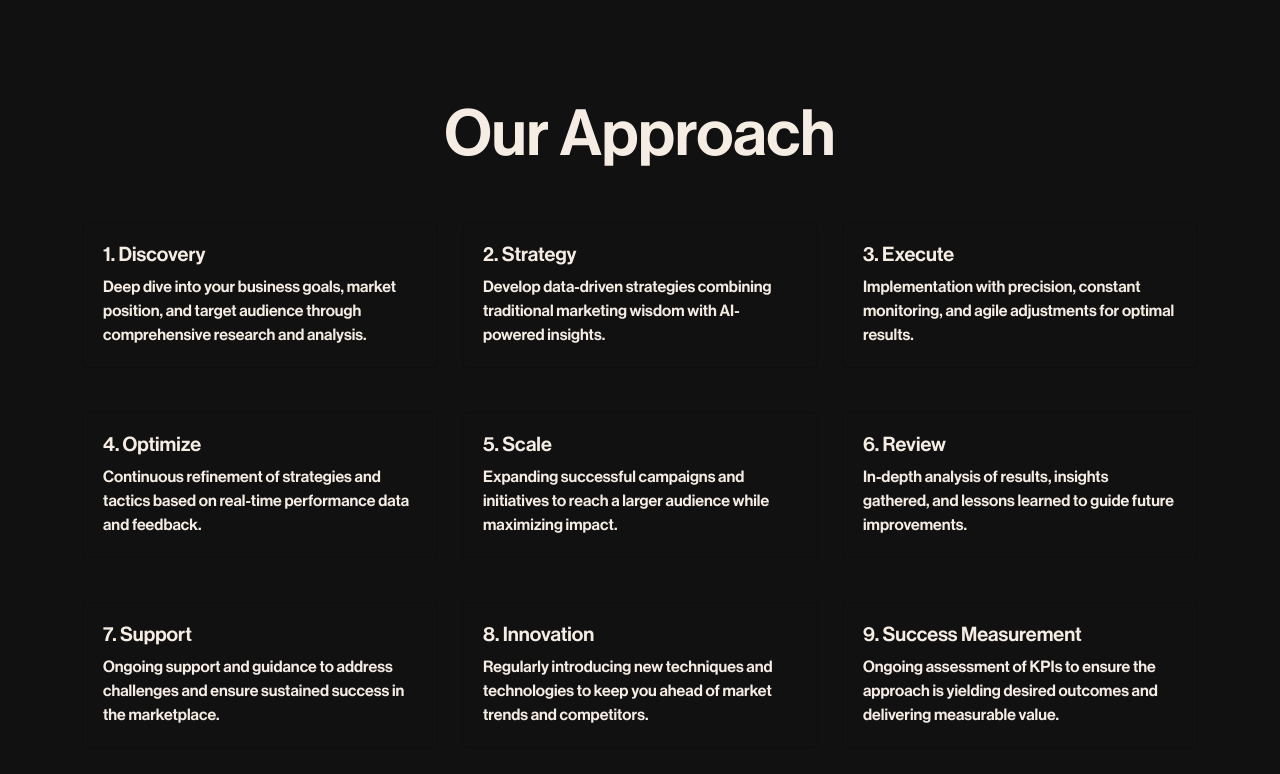
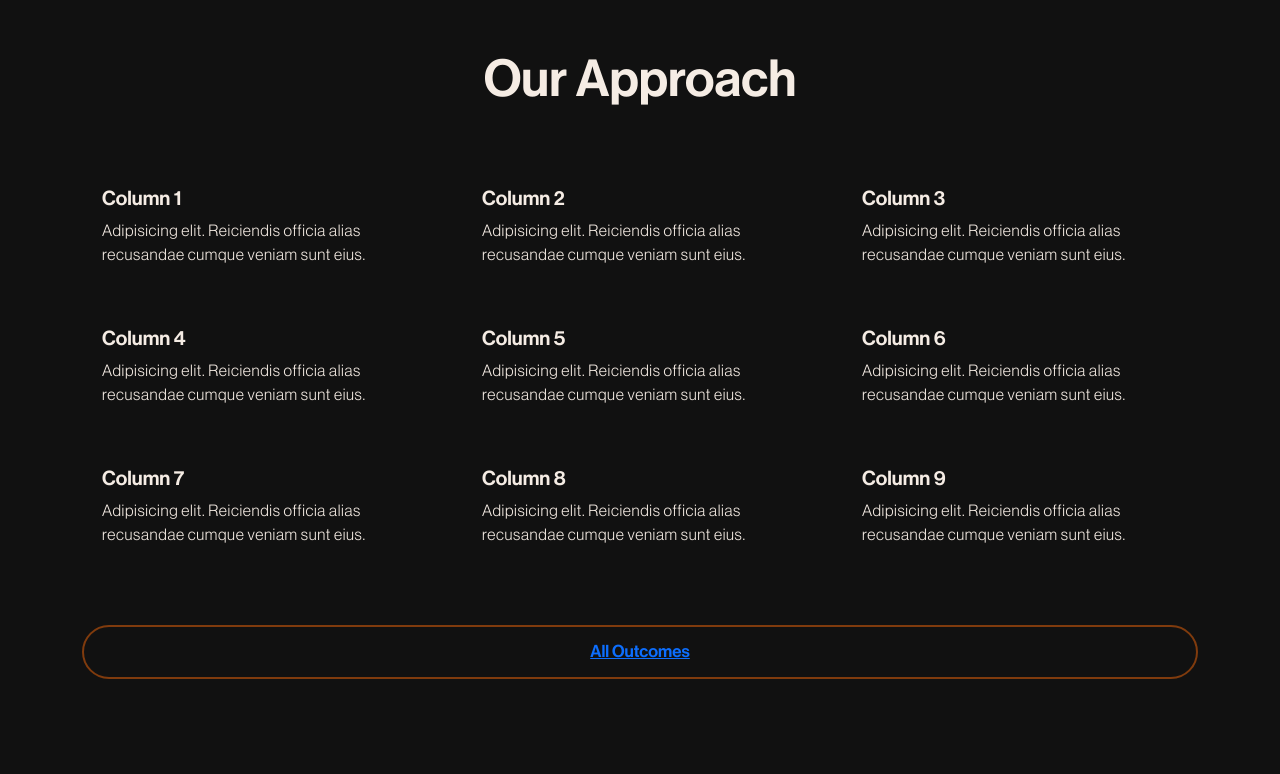
Before and after one commit to TriptiDesigns/Horizon, a website with bundled scripts: page about.html in a window 1280 px wide. Shown: the part 2726-3500 px from the top of the page. Built offline with nearby package versions, Linux system fonts and the light colour scheme.

Commit message:
about page fixed

```diff
--- a/about.css
+++ b/about.css
@@ -74,17 +74,59 @@
   transition: transform 0.2s;
   background-color: #111111;
 }
+
 .card:hover {
   transform: scale(1.05);
   box-shadow: 0 4px 8px rgba(0, 0, 0, 0.2);
 }
+
 .card-body {
   padding: 20px;
 }
+
 .card-text,
 .card-title {
   color: var(--soft-beige);
 }
+
+/* Grid Section Styles */
+
+#three-by-three-grid {
+  height: 100vh;
+  width: 100%;
+  position: relative;
+  margin-bottom: 10vw;
+}
+
+#three-by-three-grid {
+  background-color: transparent;
+}
+
+#three-by-three-grid .container .row .outcomes-head {
+  font-size: 4vw;
+  color: var(--soft-beige);
+  font-family: var(--ff-neue-medium);
+}
+
+#three-by-three-grid .card {
+  background-color: transparent;
+  border: none;
+}
+
+#three-by-three-grid .card-title {
+  color: var(--soft-beige);
+}
+
+#three-by-three-grid .card-text {
+  font-family: var(--ff-neue-light);
+  letter-spacing: 0.05vw;
+  color: var(--soft-beige);
+}
+
+#three-by-three-grid .cta {
+  margin-top: 3vw;
+}
+
 
 /* Overlay Section */
 #overlay-section {
--- a/about.html
+++ b/about.html
@@ -145,98 +145,127 @@
     </div>
 
     <!-- Our Approach Section -->
-    <div class="container my-5 py-5">
-        <h1 style="text-align: center; font-size: 5vw;" class="mb-5">Our Approach</h1>
+    <section id="three-by-three-grid">
+        <div class="container outcomes-container mt-5">
+            <div class="row outcomes-row">
+                <h2 class="outcomes-head text-center">
+                    Our Approach
+                </h2>
+
+                <div class="container my-5">
                     <div class="row">
-            <div class="col-xs-12 col-md-4 mb-4">
+                        <div class="col-xs-12 col-md-4">
                             <div class="card">
                                 <div class="card-body">
-                        <h5 class="card-title">1. Discovery</h5>
-                        <p class="card-text">Deep dive into your business goals, market position, and target audience
-                            through comprehensive research and analysis.</p>
+                                    <h5 class="card-title">Column 1</h5>
+                                    <p class="card-text">Adipisicing elit. Reiciendis officia alias recusandae cumque
+                                        veniam
+                                        sunt eius.
+                                    </p>
                                 </div>
                             </div>
                         </div>
-            <div class="col-xs-12 col-md-4 mb-4">
+                        <div class="col-xs-12 col-md-4">
                             <div class="card">
                                 <div class="card-body">
-                        <h5 class="card-title">2. Strategy</h5>
-                        <p class="card-text">Develop data-driven strategies combining traditional marketing wisdom with
-                            AI-powered insights.</p>
+                                    <h5 class="card-title">Column 2</h5>
+                                    <p class="card-text">Adipisicing elit. Reiciendis officia alias recusandae cumque
+                                        veniam
+                                        sunt eius.
+                                    </p>
                                 </div>
                             </div>
                         </div>
-            <div class="col-xs-12 col-md-4 mb-4">
+                        <div class="col-xs-12 col-md-4">
                             <div class="card">
                                 <div class="card-body">
-                        <h5 class="card-title">3. Execute</h5>
-                        <p class="card-text">Implementation with precision, constant monitoring, and agile adjustments
-                            for
-                            optimal results.</p>
-                    </div>
-                </div>
-            </div>
-            <div class="col-xs-12 col-md-4 mb-4">
-                <div class="card">
-                    <div class="card-body">
-                        <h5 class="card-title">4. Optimize</h5>
-                        <p class="card-text">Continuous refinement of strategies and tactics based on real-time
-                            performance
-                            data and feedback.</p>
-                    </div>
-                </div>
-            </div>
-            <div class="col-xs-12 col-md-4 mb-4">
-                <div class="card">
-                    <div class="card-body">
-                        <h5 class="card-title">5. Scale</h5>
-                        <p class="card-text">Expanding successful campaigns and initiatives to reach a larger audience
-                            while
-                            maximizing impact.</p>
-                    </div>
-                </div>
-            </div>
-            <div class="col-xs-12 col-md-4 mb-4">
-                <div class="card">
-                    <div class="card-body">
-                        <h5 class="card-title">6. Review</h5>
-                        <p class="card-text">In-depth analysis of results, insights gathered, and lessons learned to
-                            guide
-                            future improvements.</p>
-                    </div>
-                </div>
-            </div>
-            <div class="col-xs-12 col-md-4 mb-4">
-                <div class="card">
-                    <div class="card-body">
-                        <h5 class="card-title">7. Support</h5>
-                        <p class="card-text">Ongoing support and guidance to address challenges and ensure sustained
-                            success
-                            in the marketplace.</p>
-                    </div>
-                </div>
-            </div>
-            <div class="col-xs-12 col-md-4 mb-4">
-                <div class="card">
-                    <div class="card-body">
-                        <h5 class="card-title">8. Innovation</h5>
-                        <p class="card-text">Regularly introducing new techniques and technologies to keep you ahead of
-                            market trends and competitors.</p>
-                    </div>
-                </div>
-            </div>
-            <div class="col-xs-12 col-md-4 mb-4">
-                <div class="card">
-                    <div class="card-body">
-                        <h5 class="card-title">9. Success Measurement</h5>
-                        <p class="card-text">Ongoing assessment of KPIs to ensure the approach is yielding desired
-                            outcomes
-                            and delivering measurable value.</p>
+                                    <h5 class="card-title">Column 3</h5>
+                                    <p class="card-text">Adipisicing elit. Reiciendis officia alias recusandae cumque
+                                        veniam
+                                        sunt eius.
+                                    </p>
                                 </div>
                             </div>
                         </div>
                     </div>
+                    <div class="row">
+                        <div class="col-xs-12 col-md-4">
+                            <div class="card">
+                                <div class="card-body">
+                                    <h5 class="card-title">Column 4</h5>
+                                    <p class="card-text">Adipisicing elit. Reiciendis officia alias recusandae cumque
+                                        veniam
+                                        sunt eius.
+                                    </p>
                                 </div>
+                            </div>
+                        </div>
+                        <div class="col-xs-12 col-md-4">
+                            <div class="card">
+                                <div class="card-body">
+                                    <h5 class="card-title">Column 5</h5>
+                                    <p class="card-text">Adipisicing elit. Reiciendis officia alias recusandae cumque
+                                        veniam
+                                        sunt eius.
+                                    </p>
+                                </div>
+                            </div>
+                        </div>
+                        <div class="col-xs-12 col-md-4">
+                            <div class="card">
+                                <div class="card-body">
+                                    <h5 class="card-title">Column 6</h5>
+                                    <p class="card-text">Adipisicing elit. Reiciendis officia alias recusandae cumque
+                                        veniam
+                                        sunt eius.
+                                    </p>
+                                </div>
+                            </div>
+                        </div>
+                    </div>
+                    <div class="row">
+                        <div class="col-xs-12 col-md-4">
+                            <div class="card">
+                                <div class="card-body">
+                                    <h5 class="card-title">Column 7</h5>
+                                    <p class="card-text">Adipisicing elit. Reiciendis officia alias recusandae cumque
+                                        veniam
+                                        sunt eius.
+                                    </p>
+                                </div>
+                            </div>
+                        </div>
+                        <div class="col-xs-12 col-md-4">
+                            <div class="card">
+                                <div class="card-body">
+                                    <h5 class="card-title">Column 8</h5>
+                                    <p class="card-text">Adipisicing elit. Reiciendis officia alias recusandae cumque
+                                        veniam
+                                        sunt eius.
+                                    </p>
+                                </div>
+                            </div>
+                        </div>
+                        <div class="col-xs-12 col-md-4">
+                            <div class="card">
+                                <div class="card-body">
+                                    <h5 class="card-title">Column 9</h5>
+                                    <p class="card-text">Adipisicing elit. Reiciendis officia alias recusandae cumque
+                                        veniam
+                                        sunt eius.
+                                    </p>
+                                </div>
+                            </div>
+                        </div>
+                    </div>
+                    <div class="row">
+                        <div class="cta">
+                            <h4 style="text-align: center;"><a href="">All Outcomes</a></h4>
+                        </div>
+                    </div>
+                </div>
+            </div>
+    </section>
 
     <!-- Team Section -->
     <div class="container my-5 py-5">
@@ -289,22 +318,46 @@
         </div>
         <div class="row mt-5">
             <div id="hero-cards" class="col rounded p-4 m-1">
-                <p style="font-family: var(--ff-neue-roman);padding: 5%;">Lorem ipsum dolor sit, amet consectetur
-                    adipisicing elit. In repudiandae quasi maiores dicta minima. Necessitatibus omnis quas ipsum ea
-                    dolore!</p>
                 <span class="text">
                     <h1>Innovation Days</h1>
                     Monthly hackathons to<br />explore new ideas
                 </span>
             </div>
             <div id="hero-cards" class="col rounded p-4 m-1">
-                <p style="font-family: var(--ff-neue-roman);padding: 5%;">Lorem ipsum dolor sit, amet
-                    consectetur
-                    adipisicing elit. In repudiandae quasi maiores dicta minima. Necessitatibus omnis quas ipsum ea
-                    dolore!</p>
                 <span class="text">
                     <h1>Learning Hub</h1>
                     Continuous professional<br />development
+                </span>
+            </div>
+            <div id="hero-cards" class="col rounded p-4 m-1">
+                <span class="text">
+                    <h1>Work-Life Balance</h1>
+                    Flexible schedules and<br />remote-first approach
+                </span>
+            </div>
+        </div>
+    </div>
+
+    <!-- Awards & Recognition -->
+    <div class="container my-5 py-5">
+        <h1 class="mb-5 text-center">Awards & Recognition</h1>
+        <div class="row mt-5">
+            <div id="hero-cards" class="col rounded p-4 m-1">
+                <span class="text">
+                    <h1>Best AI Innovation</h1>
+                    MarTech Awards 2023
+                </span>
+            </div>
+            <div id="hero-cards" class="col rounded p-4 m-1">
+                <span class="text">
+                    <h1>Learning Hub</h1>
+                    Continuous professional<br />development
+                </span>
+            </div>
+            <div id="hero-cards" class="col rounded p-4 m-1">
+                <span class="text">
+                    <h1>Work-Life Balance</h1>
+                    Flexible schedules and<br />remote-first approach
                 </span>
             </div>
             <div id="hero-cards" class="col rounded p-4 m-1">
@@ -315,49 +368,6 @@
                     <h1>Work-Life Balance</h1>
                     Flexible schedules and<br />remote-first approach
                 </span>
-            </div>
-        </div>
-    </div>
-
-    <!-- Awards & Recognition -->
-    <div class="container my-5 py-5">
-        <h1 style="text-align: center; font-size: 5vw;" class="mb-5">Awards & Recognition</h1>
-        <div class="row">
-            <div class="col-xs-12 col-md-3 mb-4">
-                <div class="card">
-                    <img src="https://via.placeholder.com/150" class="card-img-top" alt="Best AI Innovation">
-                    <div class="card-body">
-                        <h5 class="card-title">Best AI Innovation</h5>
-                        <p class="card-text">MarTech Awards 2023</p>
-                    </div>
-                </div>
-            </div>
-            <div class="col-xs-12 col-md-3 mb-4">
-                <div class="card">
-                    <img src="https://via.placeholder.com/150" class="card-img-top" alt="Top Agency">
-                    <div class="card-body">
-                        <h5 class="card-title">Top Agency</h5>
-                        <p class="card-text">Clutch Global 2023</p>
-                    </div>
-                </div>
-            </div>
-            <div class="col-xs-12 col-md-3 mb-4">
-                <div class="card">
-                    <img src="https://via.placeholder.com/150" class="card-img-top" alt="UX Excellence">
-                    <div class="card-body">
-                        <h5 class="card-title">UX Excellence</h5>
-                        <p class="card-text">Webby Awards 2023</p>
-                    </div>
-                </div>
-            </div>
-            <div class="col-xs-12 col-md-3 mb-4">
-                <div class="card">
-                    <img src="https://via.placeholder.com/150" class="card-img-top" alt="Innovation Leader">
-                    <div class="card-body">
-                        <h5 class="card-title">Innovation Leader</h5>
-                        <p class="card-text">Fast Company 2023</p>
-                    </div>
-                </div>
             </div>
         </div>
     </div>
--- a/index.css
+++ b/index.css
@@ -255,13 +255,32 @@
   margin-bottom: 10vw;
 }
 
+/* Grid Section Styles */
+
+#three-by-three-grid {
+  background-color: transparent;
+}
+
 #three-by-three-grid .container .row .outcomes-head {
   font-size: 1.5vw;
+  color: var(--soft-beige);
+  padding-right: 30%;
+  font-family: var(--ff-neue-medium);
+}
+
+#three-by-three-grid .card {
+  background-color: transparent;
+  border: none;
+}
+
+#three-by-three-grid .card-title {
+  color: var(--soft-beige);
 }
 
 #three-by-three-grid .card-text {
   font-family: var(--ff-neue-light);
   letter-spacing: 0.05vw;
+  color: var(--soft-beige);
 }
 
 #three-by-three-grid .cta {
```
Lines whose indentation alone changed are shown as unchanged.
